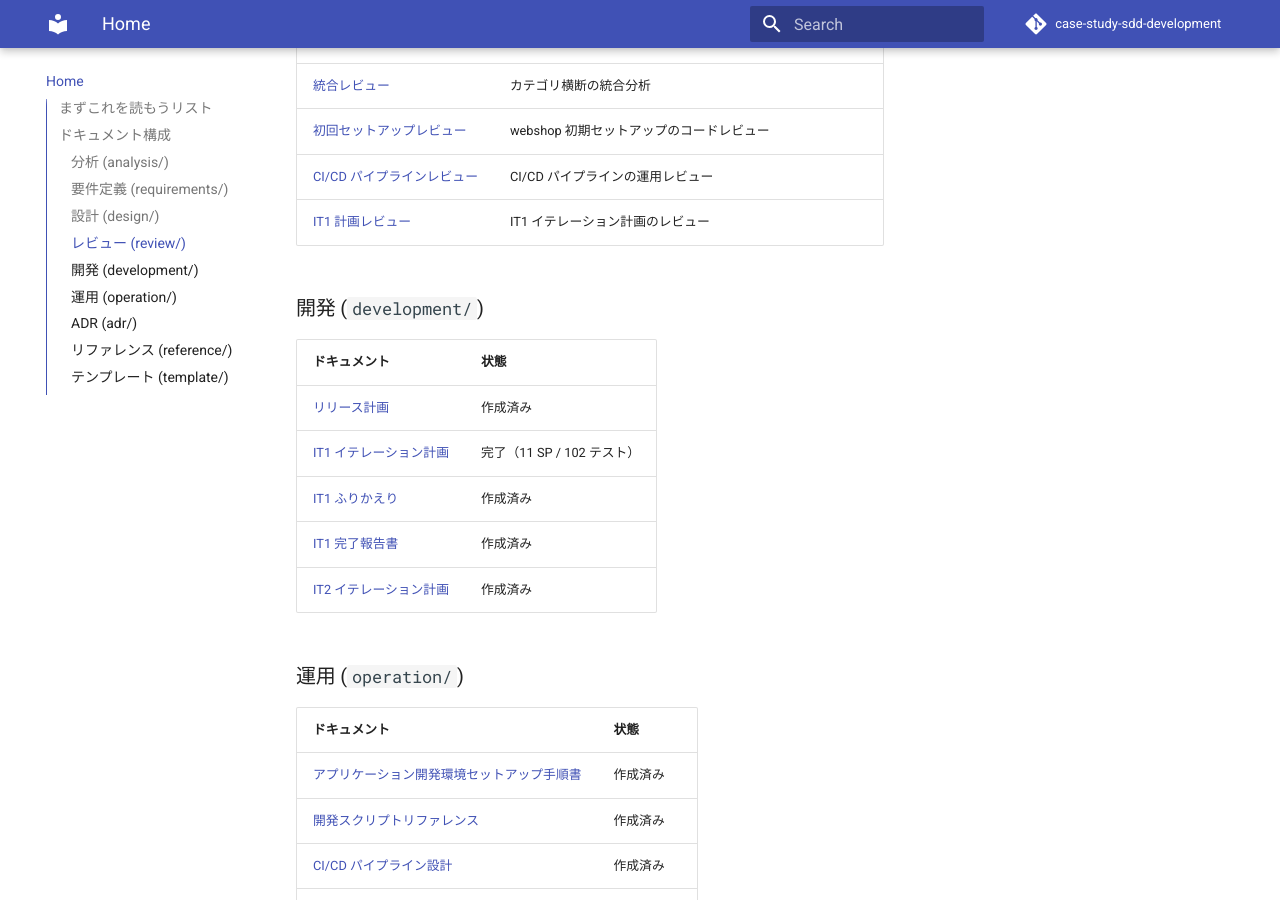
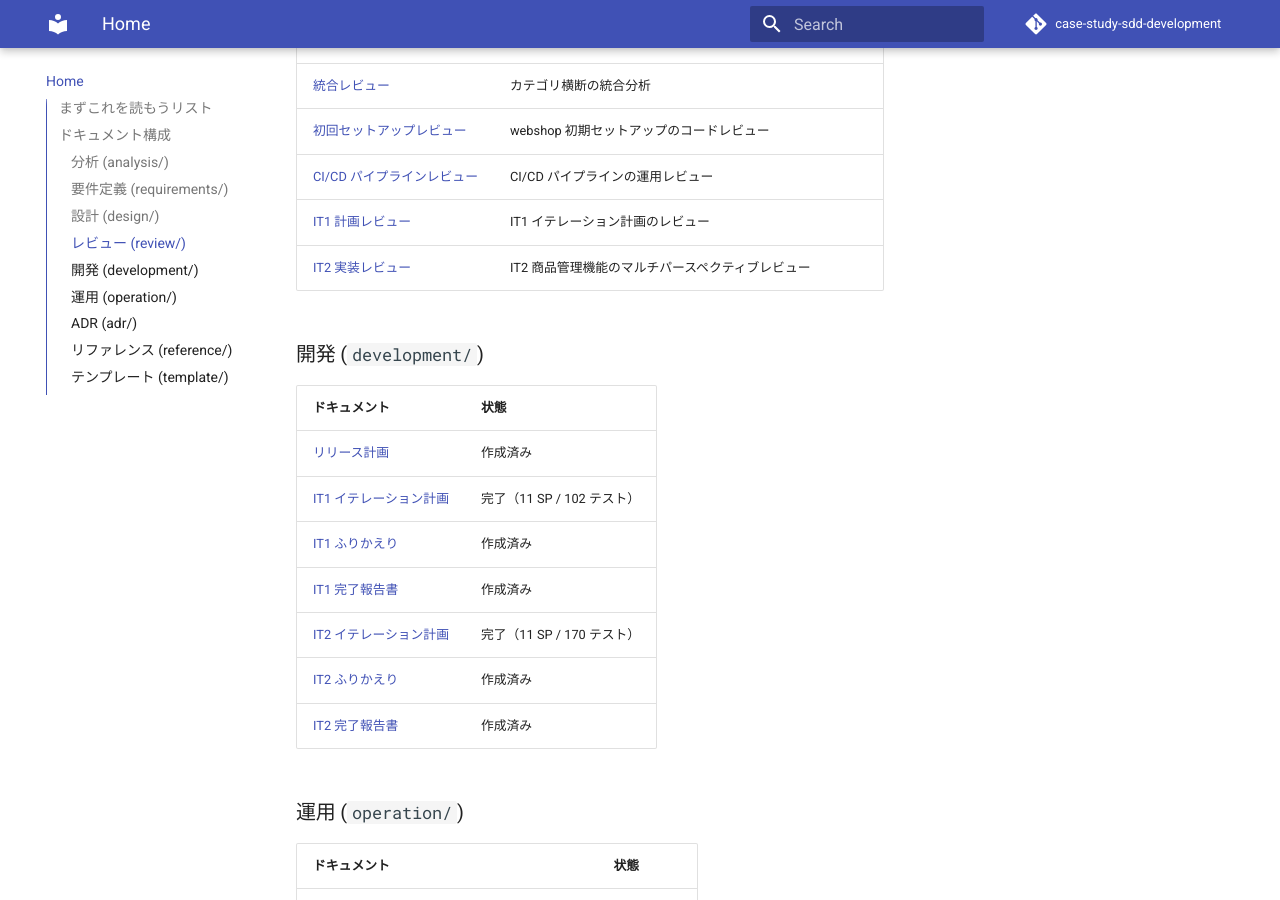
Before and after one commit to k2works/case-study-sdd-development, an MkDocs documentation site: the page built from docs/index.md, in a window 1280 px wide and 900 px high, scrolled down 1916 px. Built offline with MkDocs 1.6.1 and Material for MkDocs 9.7.7, drawn with Linux system fonts in a browser that asks for light colours; comment, search, counter and statistics services are not loaded.

Commit message:
docs(sync): ドキュメントインデックスを現在の構成に同期
- docs/index.md にIT2 実装レビュー・ふりかえり・完了報告書のエントリを追加
- IT2 計画の状態を「完了（11 SP / 170 テスト）」に更新

https://claude.ai/code/session_013xD9YEQFhnnq7XMeqerXpr

```diff
--- a/docs/index.md
+++ b/docs/index.md
@@ -55,6 +55,7 @@
 | [初回セットアップレビュー](./review/webshop_initial_setup_review_20260320.md) | webshop 初期セットアップのコードレビュー |
 | [CI/CD パイプラインレビュー](./review/cicd_pipeline_review_20260320.md) | CI/CD パイプラインの運用レビュー |
 | [IT1 計画レビュー](./review/iteration_plan-1_review_20260321.md) | IT1 イテレーション計画のレビュー |
+| [IT2 実装レビュー](./review/it2_product_review_20260321.md) | IT2 商品管理機能のマルチパースペクティブレビュー |
 
 ### 開発 (`development/`)
 
@@ -64,7 +65,9 @@
 | [IT1 イテレーション計画](./development/iteration_plan-1.md) | 完了（11 SP / 102 テスト） |
 | [IT1 ふりかえり](./development/iteration_retrospective-1.md) | 作成済み |
 | [IT1 完了報告書](./development/iteration_report-1.md) | 作成済み |
-| [IT2 イテレーション計画](./development/iteration_plan-2.md) | 作成済み |
+| [IT2 イテレーション計画](./development/iteration_plan-2.md) | 完了（11 SP / 170 テスト） |
+| [IT2 ふりかえり](./development/iteration_retrospective-2.md) | 作成済み |
+| [IT2 完了報告書](./development/iteration_report-2.md) | 作成済み |
 
 ### 運用 (`operation/`)
 
```
